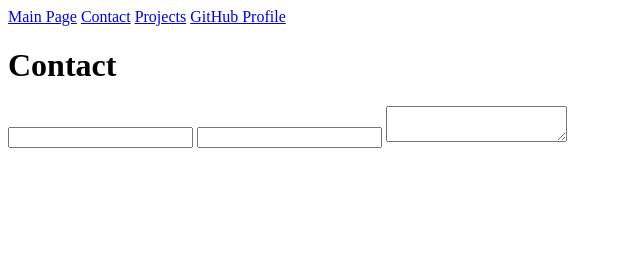
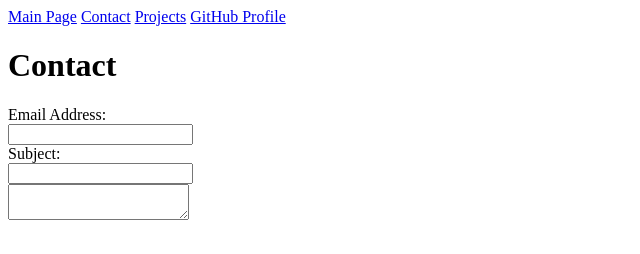
Before and after one commit to smacoh/portfolio, a plain HTML site: page contact/index.html in a window 1280 px wide. Shown: the whole page, without its empty margins (0-640 px from the left). Drawn offline with Linux system fonts and the light colour scheme.

Commit message:
added labels

```diff
--- a/contact/index.html
+++ b/contact/index.html
@@ -14,8 +14,10 @@
     </nav>
     <h1>Contact</h1>
     <form action="mailto:sjc006@ucsd.edu" method="POST" enctype="text/plain">
-        <input type="email" name="email">
-        <input name="subject">
+        <label for="email">Email Address:</label><br>
+        <input type="email" name="email"><br>
+        <label for="subject">Subject:</label><br>
+        <input name="subject"><br>
         <textarea name="body"></textarea>
     </form>
 </body>
```
